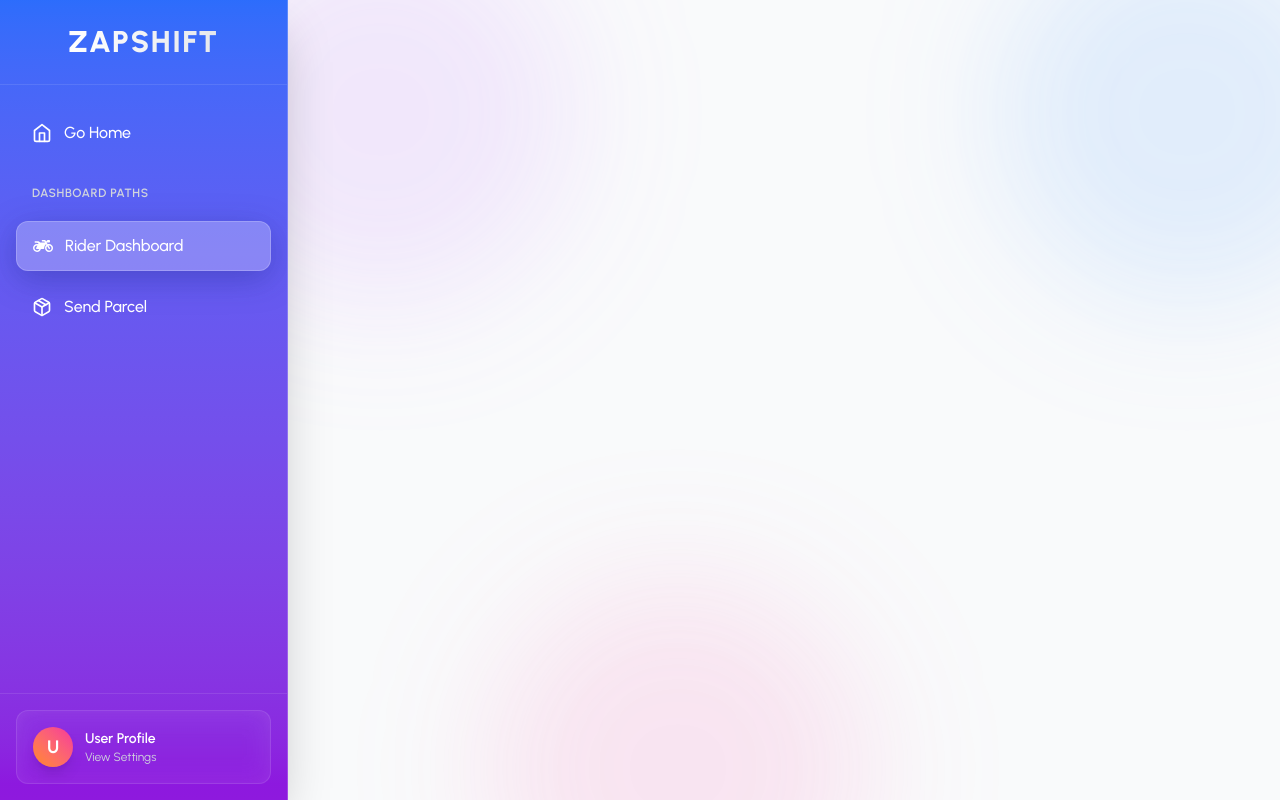
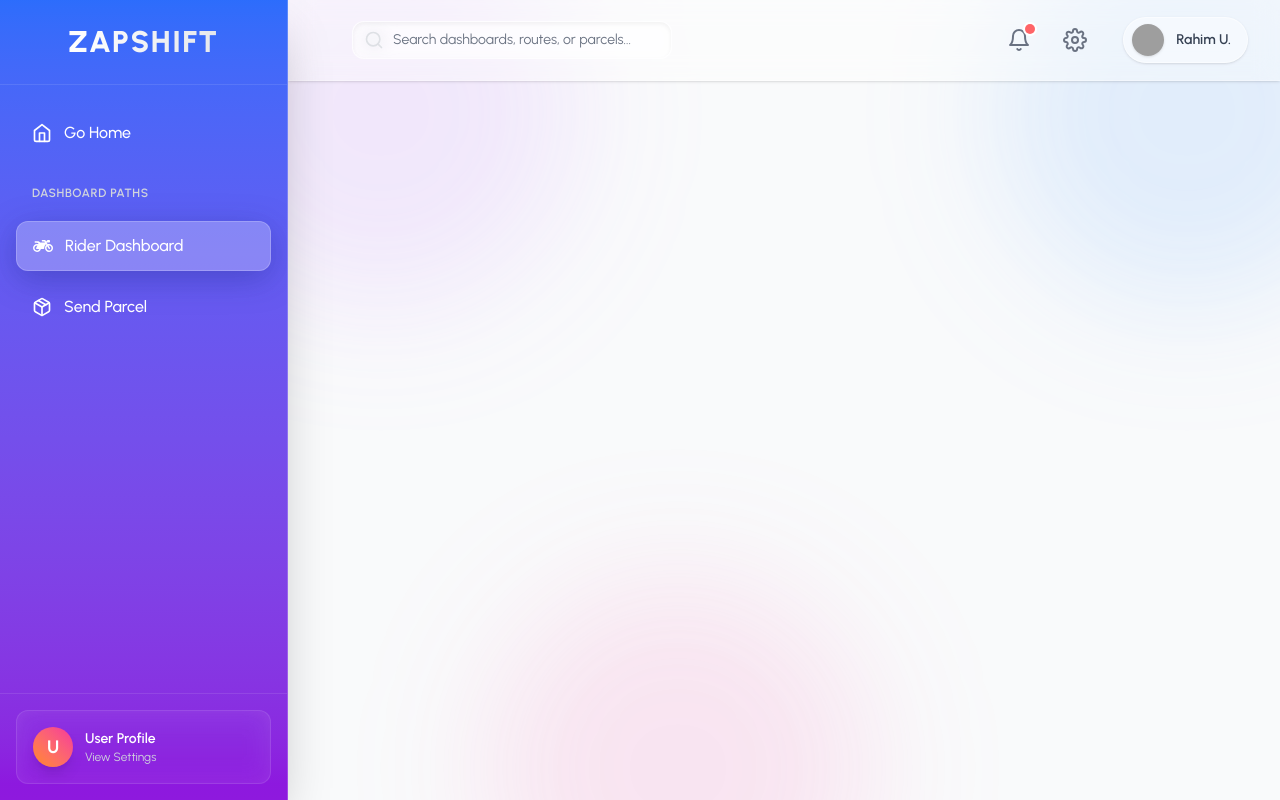
Before and after one commit to zahirraihan26/zap-shift-clint, a React app: page /rider in a window 1280 px wide. Built offline with nearby package versions, Linux system fonts and the light colour scheme; no server answers; sample sign-in values are in the browser's storage; grey boxes are pictures that could not be loaded; the HTML template or start-up script is replaced by a standard one.

Commit message:
feat: Add Dashboard Header (Phase 2)

```diff
--- /dev/null
+++ b/src/Laouts/DashboardHeader.jsx
@@ -0,0 +1,51 @@
+import React from 'react';
+import { FiSearch, FiBell, FiSettings } from 'react-icons/fi';
+
+const DashboardHeader = () => {
+    return (
+        <header className="relative z-20 bg-white/40 backdrop-blur-md border-b border-white/30 shadow-sm">
+            <div className="flex items-center justify-between px-4 sm:px-6 lg:px-8 h-20">
+                {/* Search Bar */}
+                <div className="flex-1 flex px-2 lg:ml-6 lg:mr-6 justify-center lg:justify-start">
+                    <div className="max-w-lg w-full lg:max-w-xs relative hidden sm:block">
+                        <label htmlFor="search" className="sr-only">Search</label>
+                        <div className="relative">
+                            <div className="absolute inset-y-0 left-0 pl-3 flex items-center pointer-events-none">
+                                <FiSearch className="h-5 w-5 text-gray-400" />
+                            </div>
+                            <input
+                                id="search"
+                                name="search"
+                                className="block w-full pl-10 pr-3 py-2 border border-white/40 rounded-xl leading-5 bg-white/50 backdrop-blur-sm placeholder-gray-500 focus:outline-none focus:placeholder-gray-400 focus:ring-1 focus:ring-purple-500 focus:border-purple-500 sm:text-sm transition-all shadow-inner"
+                                placeholder="Search dashboards, routes, or parcels..."
+                                type="search"
+                            />
+                        </div>
+                    </div>
+                </div>
+
+                {/* Right Actions */}
+                <div className="ml-4 flex items-center md:ml-6 gap-4">
+                    <button className="p-2 text-gray-500 hover:text-purple-600 hover:bg-white/50 rounded-full transition-all focus:outline-none relative">
+                        <span className="absolute top-1 right-1 block h-2.5 w-2.5 rounded-full bg-red-400 ring-2 ring-white"></span>
+                        <FiBell className="h-6 w-6" />
+                    </button>
+
+                    <button className="p-2 text-gray-500 hover:text-purple-600 hover:bg-white/50 rounded-full transition-all focus:outline-none hidden sm:block">
+                        <FiSettings className="h-6 w-6" />
+                    </button>
+
+                    {/* Profile Dropdown Simulation */}
+                    <div className="ml-3 relative">
+                        <div className="flex items-center gap-3 bg-white/40 border border-white/50 py-1.5 px-2 rounded-full cursor-pointer hover:bg-white/60 transition-all shadow-sm">
+                            <img className="h-8 w-8 rounded-full shadow-sm object-cover" src="https://i.pravatar.cc/150?img=11" alt="User Avatar" />
+                            <span className="text-sm font-semibold text-gray-700 hidden md:block pr-2">Rahim U.</span>
+                        </div>
+                    </div>
+                </div>
+            </div>
+        </header>
+    );
+};
+
+export default DashboardHeader;
--- a/src/Laouts/DashboardLaout.jsx
+++ b/src/Laouts/DashboardLaout.jsx
@@ -2,6 +2,8 @@ import React, { useState } from 'react';
 import { Outlet, NavLink } from 'react-router'; /* Using react-router version 7 based on package.json */
 import { FiHome, FiMenu, FiX, FiPackage } from 'react-icons/fi';
 import { FaMotorcycle } from 'react-icons/fa';
+
+import DashboardHeader from './DashboardHeader';
 
 const DashboardLaout = () => {
     const [isSidebarOpen, setIsSidebarOpen] = useState(false);
@@ -75,6 +77,9 @@ const DashboardLaout = () => {
 
             {/* Main Content Area */}
             <div className="flex-1 flex flex-col w-0 overflow-hidden relative">
+                {/* Dashboard Header */}
+                <DashboardHeader />
+
                 {/* Decorative background blobs for glassmorphism main canvas effect */}
                 <div className="absolute top-[-10%] sm:left-[-10%] w-96 h-96 bg-purple-400/20 rounded-full mix-blend-multiply filter blur-3xl opacity-70 animate-blob"></div>
                 <div className="absolute top-[-10%] sm:right-[-10%] w-96 h-96 bg-blue-400/20 rounded-full mix-blend-multiply filter blur-3xl opacity-70 animate-blob animation-delay-2000"></div>
```
